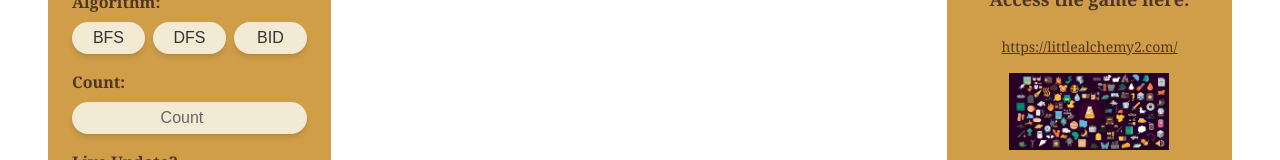
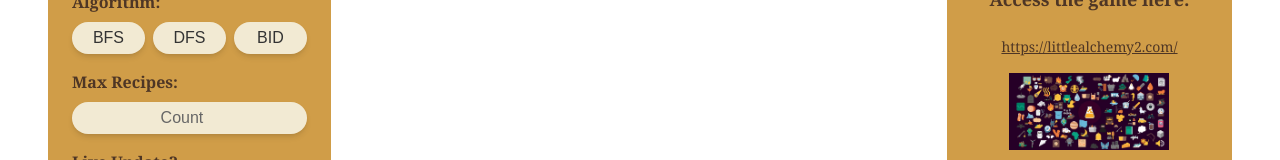
Before and after one commit to azfaradhi/Tubes2_FE_Bolang, a Next.js app: page / in a window 1280 px wide. Shown: the part 349-509 px from the top of the page. Built offline with nearby package versions, Linux system fonts and the light colour scheme.

Commit message:
fix name for max recipes

```diff
--- a/src/components/ParameterBar/page.tsx
+++ b/src/components/ParameterBar/page.tsx
@@ -133,7 +133,7 @@ export default function ParameterBar({ onSelect }: { onSelect: (value: inputData
         </select>
       </div> */}
       <div className="w-full mt-4">
-        <p className='text-[#4E3625] text-[16px] font-serif font-semibold mb-2'>Count:</p>
+        <p className='text-[#4E3625] text-[16px] font-serif font-semibold mb-2'>Max Recipes:</p>
         <input
           type="number"
           placeholder="Count"
```
